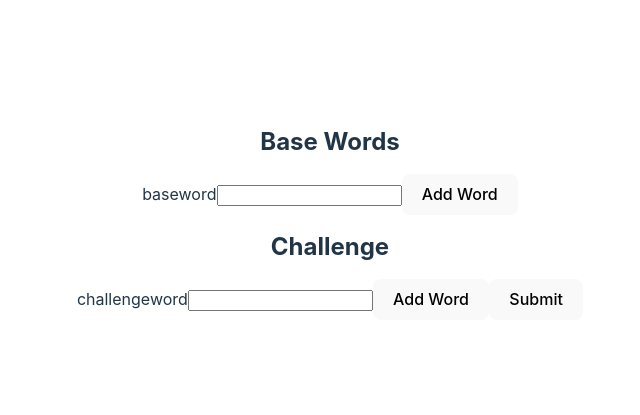
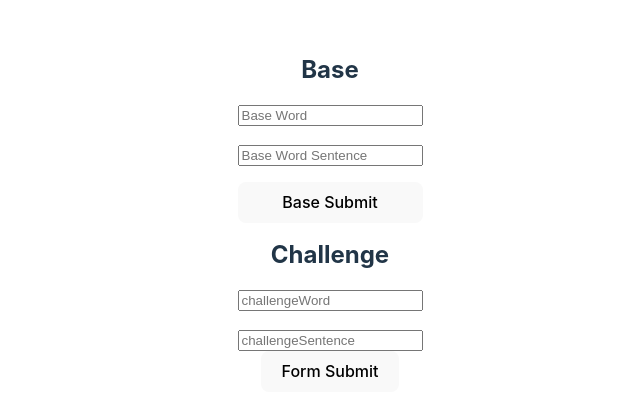
Before and after one commit to InstincDev/spellwell-frontend, a React (Vite) app: page /test in a window 1280 px wide. Shown: the part 185-600 px from the top of the page, without its empty margins (310-950 px from the left). Built offline with nearby package versions, Linux system fonts and the light colour scheme.

Commit message:
validated base words and sentences

```diff
--- a/src/components/organisms/CreateTestForm/CreateTestForm.jsx
+++ b/src/components/organisms/CreateTestForm/CreateTestForm.jsx
@@ -1,30 +1,161 @@
 import { useState } from "react";
 import { AddWords } from "../../";
-
+/*
+    TODO:
+        refactor
+        validate - base and challenge array length
+*/
 export function CreateTestForm() {
     const handleSubmit = (event) => {
         event.preventDefault();
     };
-
-    const [basewords, setBasewords] = useState([]);
-    const [challengewords, setChallengewords] = useState([]);
+    /*
+    Data structure for Base & Challenge
+    [{word: "", sentence: ""}]
+    */
+    const [baseWordLists, setBaseWordLists] = useState([]);
+    const [challengeWordLists, setChallengeWordLists] = useState([]);
 
     return (
         <form onSubmit={handleSubmit}>
-            <h2>Base Words</h2>
-            <AddWords
-                label={"baseword"}
-                type={"text"}
-                addWord={(word) => setBasewords([...basewords, word])}
-            />
+            <h2>Base</h2>
+            <BaseWordsInput />
+            <h2>Challenge</h2>
+            <ChallengeWordsInput />
 
-            <h2> Challenge</h2>
-            <AddWords
-                label={"challengeword"}
-                type={"text"}
-                addWord={(word) => setChallengewords([...challengewords, word])}
-            />
-            <button type="submit">Submit</button>
+            <button type="submit">Form Submit</button>
         </form>
     );
 }
+
+/* TODO:
+    validation
+*/
+function BaseWordsInput() {
+    const [word, setWord] = useState("");
+    const [sentence, setSentence] = useState("");
+    const [submittedWordInputError, setSubmittedWordInputError] =
+        useState(null);
+    const [submittedSentenceInputError, setSubmittedSentenceInputError] =
+        useState(null);
+    // no numbers or symbols - only alphas
+    // != ""
+    // convert .split("").filter(!=" ").join("").toLowerCase()
+    const handleWordOnSubmit = () => {
+        if (word === "" || sentence === "") {
+            word === "" && setSubmittedWordInputError("Empty Word");
+            sentence === "" && setSubmittedSentenceInputError("Empty Sentence");
+            return;
+        }
+
+        {
+            word.split("").forEach((e) => {
+                console.log(e);
+                if (Number.isInteger(parseInt(e)))
+                    setSubmittedWordInputError("Cannot Contain Numbers");
+            });
+
+            sentence.split("").forEach((e) => {
+                console.log(e);
+                if (Number.isInteger(parseInt(e)))
+                    setSubmittedSentenceInputError("Cannot Contain Numbers");
+            });
+        }
+
+        // const cleanSentence = sentence.trim()
+        // const cleanWord = word.split("").filter(e => e !== ' ').join("").toLowerCase()
+    };
+
+    const handleWordOnChange = (e) => {
+        const value = e.target.value;
+        setSubmittedWordInputError(null);
+        setWord(value);
+    };
+
+    const handleSentenceOnChange = (e) => {
+        const value = e.target.value;
+        setSubmittedSentenceInputError(null);
+        setSentence(value);
+    };
+
+    return (
+        <div style={{ display: "flex", flexDirection: "column", gap: "1rem" }}>
+            <label htmlFor="word">
+                {submittedWordInputError && (
+                    <InputToolTip message={submittedWordInputError} />
+                )}
+                <input
+                    type="text"
+                    name="word"
+                    id="word"
+                    placeholder="Base Word"
+                    value={word}
+                    onChange={handleWordOnChange}
+                />
+            </label>
+            <label htmlFor="sentence">
+                {submittedSentenceInputError && (
+                    <InputToolTip message={submittedSentenceInputError} />
+                )}
+                <input
+                    type="text"
+                    name="sentence"
+                    id="sentence"
+                    placeholder="Base Word Sentence"
+                    value={sentence}
+                    onChange={handleSentenceOnChange}
+                />
+            </label>
+            <button type="button" onClick={handleWordOnSubmit}>
+                Base Submit
+            </button>
+        </div>
+    );
+}
+
+/*
+    TODO:
+        validation
+
+*/
+
+function ChallengeWordsInput() {
+    const [challengeWord, setChallengeWord] = useState("");
+    const [challengeSentence, setChallengeSentence] = useState("");
+    const handleChallengeWordOnChange = (e) => {
+        const value = e.target.value;
+        setChallengeWord(value);
+    };
+    const handleChallengeSentenceOnChange = (e) => {
+        const value = e.target.value;
+        setChallengeSentence(value);
+    };
+    return (
+        <div style={{ display: "flex", flexDirection: "column", gap: "1rem" }}>
+            <label htmlFor="challengeWord">
+                <input
+                    type="text"
+                    name="challengeWord"
+                    id="challengeWord"
+                    placeholder="challengeWord"
+                    value={challengeWord}
+                    onChange={handleChallengeWordOnChange}
+                />
+            </label>
+            <label htmlFor="challengeSentence">
+                <input
+                    type="text"
+                    name="challengeSentence"
+                    id="challengeSentence"
+                    placeholder="challengeSentence"
+                    value={challengeSentence}
+                    onChange={handleChallengeSentenceOnChange}
+                />
+            </label>
+        </div>
+    );
+}
+
+function InputToolTip({ message }) {
+    return <span>{message}</span>;
+}
```
